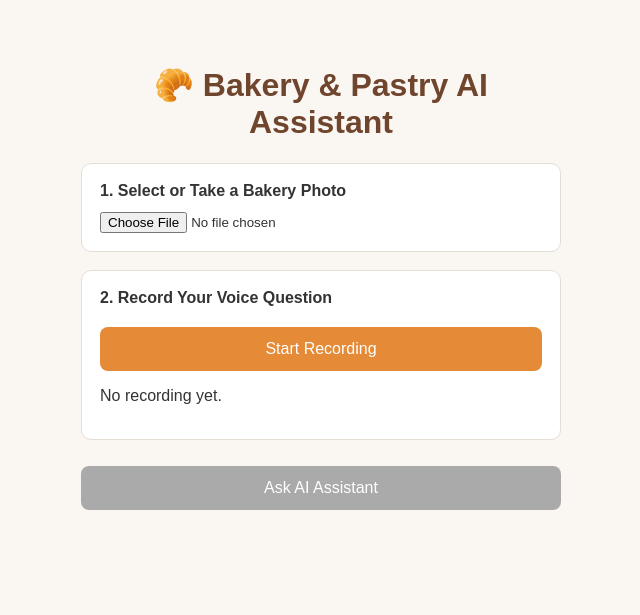
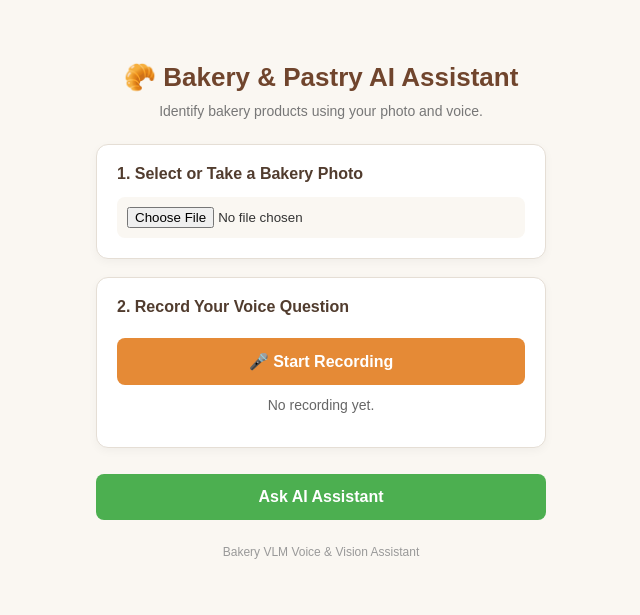
Before and after one commit to MrMinThant/Bakery-and-Pastry-Assistant, a Flask app: page / in a window 1280 px wide. Shown: the top 615 px of the page, without its empty margins (319-959 px from the left). Run offline with Flask 3, Linux system fonts and the light colour scheme.

Commit message:
Update index.html

```diff
--- a/templates/index.html
+++ b/templates/index.html
@@ -4,9 +4,14 @@
 <head>
     <meta charset="UTF-8">
     <meta name="viewport" content="width=device-width, initial-scale=1.0">
+
     <title>Bakery VLM Voice & Vision Assistant</title>
 
     <style>
+        * {
+            box-sizing: border-box;
+        }
+
         body {
             font-family: Arial, sans-serif;
             max-width: 480px;
@@ -19,44 +24,68 @@
         h1 {
             text-align: center;
             color: #70452d;
+            font-size: 26px;
+            margin-bottom: 25px;
+        }
+
+        h3 {
+            color: #70452d;
+            margin-top: 0;
         }
 
         .card {
             background: white;
-            padding: 18px;
+            padding: 20px;
             margin-bottom: 18px;
-            border-radius: 10px;
+            border-radius: 12px;
             border: 1px solid #e5ded5;
+            box-shadow: 0 3px 10px rgba(0, 0, 0, 0.04);
         }
 
         label {
             display: block;
             font-weight: bold;
-            margin-bottom: 12px;
+            margin-bottom: 14px;
+            color: #513c2e;
         }
 
         input[type="file"] {
             width: 100%;
+            padding: 10px;
+            background: #faf7f2;
+            border-radius: 8px;
         }
 
         #preview {
             display: none;
             width: 100%;
-            max-height: 250px;
+            max-height: 280px;
             object-fit: contain;
             margin-top: 15px;
             border-radius: 8px;
+            background: #f5f1eb;
         }
 
         button {
             width: 100%;
-            padding: 13px;
+            padding: 14px;
             border: none;
             border-radius: 8px;
             color: white;
             font-size: 16px;
+            font-weight: bold;
             cursor: pointer;
             margin-top: 8px;
+            transition: opacity 0.2s;
+        }
+
+        button:hover:not(:disabled) {
+            opacity: 0.88;
+        }
+
+        button:disabled {
+            background: #aaa;
+            cursor: not-allowed;
         }
 
         #recordBtn {
@@ -71,9 +100,16 @@
             background: #4caf50;
         }
 
-        #submitBtn:disabled {
-            background: #aaa;
-            cursor: not-allowed;
+        #audioStatus {
+            color: #666;
+            font-size: 14px;
+            text-align: center;
+            margin-top: 12px;
+        }
+
+        audio {
+            width: 100%;
+            margin-top: 12px;
         }
 
         #resultCard {
@@ -82,12 +118,23 @@
 
         #result {
             white-space: pre-wrap;
-            line-height: 1.6;
+            line-height: 1.7;
+            overflow-wrap: anywhere;
         }
 
-        audio {
-            width: 100%;
-            margin-top: 10px;
+        .subtitle {
+            text-align: center;
+            color: #777;
+            font-size: 14px;
+            margin-top: -15px;
+            margin-bottom: 25px;
+        }
+
+        .footer {
+            text-align: center;
+            color: #999;
+            font-size: 12px;
+            margin-top: 25px;
         }
     </style>
 </head>
@@ -96,7 +143,13 @@
 
     <h1>🥐 Bakery & Pastry AI Assistant</h1>
 
+    <p class="subtitle">
+        Identify bakery products using your photo and voice.
+    </p>
+
+    <!-- PHOTO SECTION -->
     <div class="card">
+
         <label>1. Select or Take a Bakery Photo</label>
 
         <input
@@ -106,187 +159,390 @@
             capture="environment"
         >
 
-        <img id="preview" alt="Bakery image preview">
+        <img
+            id="preview"
+            alt="Bakery product preview"
+        >
+
     </div>
 
+
+    <!-- VOICE RECORDING SECTION -->
     <div class="card">
+
         <label>2. Record Your Voice Question</label>
 
-        <button id="recordBtn">
-            Start Recording
+        <button id="recordBtn" type="button">
+            🎤 Start Recording
         </button>
 
-        <p id="audioStatus">No recording yet.</p>
+        <p id="audioStatus">
+            No recording yet.
+        </p>
 
-        <audio id="audioPlayback" controls style="display:none;"></audio>
+        <audio
+            id="audioPlayback"
+            controls
+            style="display:none;"
+        ></audio>
+
     </div>
 
-    <button id="submitBtn" disabled>
+
+    <!-- SUBMIT BUTTON -->
+    <button id="submitBtn" type="button" disabled>
         Ask AI Assistant
     </button>
 
+
+    <!-- RESULT SECTION -->
     <div class="card" id="resultCard">
+
         <h3>AI Analysis Result</h3>
+
         <div id="result"></div>
+
     </div>
 
+
+    <p class="footer">
+        Bakery VLM Voice & Vision Assistant
+    </p>
+
+
     <script>
-        let mediaRecorder;
+
+        // =====================================
+        // VARIABLES
+        // =====================================
+
+        let mediaRecorder = null;
         let audioChunks = [];
         let audioBlob = null;
+        let currentStream = null;
 
         const imageInput = document.getElementById("imageInput");
         const preview = document.getElementById("preview");
+
         const recordBtn = document.getElementById("recordBtn");
         const audioStatus = document.getElementById("audioStatus");
         const audioPlayback = document.getElementById("audioPlayback");
+
         const submitBtn = document.getElementById("submitBtn");
+
         const resultCard = document.getElementById("resultCard");
         const resultDiv = document.getElementById("result");
 
+
+        // =====================================
+        // CHECK IF BOTH INPUTS ARE READY
+        // =====================================
+
         function checkReady() {
+
             submitBtn.disabled = !(
-                imageInput.files.length > 0 && audioBlob !== null
+                imageInput.files.length > 0 &&
+                audioBlob !== null &&
+                (!mediaRecorder || mediaRecorder.state === "inactive")
             );
+
         }
 
-        // Image preview
+
+        // =====================================
+        // IMAGE PREVIEW
+        // =====================================
+
         imageInput.addEventListener("change", function () {
+
             const file = imageInput.files[0];
 
             if (file) {
+
+                if (preview.src.startsWith("blob:")) {
+                    URL.revokeObjectURL(preview.src);
+                }
+
                 preview.src = URL.createObjectURL(file);
                 preview.style.display = "block";
+
+            } else {
+
+                preview.style.display = "none";
+
             }
 
             checkReady();
+
         });
 
-        // Voice recording
+
+        // =====================================
+        // VOICE RECORDING
+        // =====================================
+
         recordBtn.addEventListener("click", async function () {
+
             try {
+
+                // START RECORDING
+
                 if (!mediaRecorder || mediaRecorder.state === "inactive") {
 
-                    const stream = await navigator.mediaDevices.getUserMedia({
+                    if (!navigator.mediaDevices ||
+                        !navigator.mediaDevices.getUserMedia) {
+
+                        throw new Error(
+                            "Microphone access requires HTTPS and a supported browser."
+                        );
+
+                    }
+
+                    if (!window.MediaRecorder) {
+
+                        throw new Error(
+                            "Your browser does not support voice recording."
+                        );
+
+                    }
+
+                    currentStream =
+                        await navigator.mediaDevices.getUserMedia({
                             audio: true
                         });
 
-                    let mimeType = "audio/webm";
+                    let mimeType = "";
 
-                    if (!MediaRecorder.isTypeSupported(mimeType)) {
-                        mimeType = "";
+                    const supportedTypes = [
+                        "audio/webm;codecs=opus",
+                        "audio/webm",
+                        "audio/mp4"
+                    ];
+
+                    for (const type of supportedTypes) {
+
+                        if (MediaRecorder.isTypeSupported(type)) {
+                            mimeType = type;
+                            break;
                         }
 
-                    mediaRecorder = mimeType
-                        ? new MediaRecorder(stream, { mimeType })
-                        : new MediaRecorder(stream);
+                    }
+
+                    if (mimeType) {
+
+                        mediaRecorder = new MediaRecorder(
+                            currentStream,
+                            { mimeType: mimeType }
+                        );
+
+                    } else {
+
+                        mediaRecorder = new MediaRecorder(currentStream);
+
+                    }
 
                     audioChunks = [];
+                    audioBlob = null;
+
+                    submitBtn.disabled = true;
 
                     mediaRecorder.ondataavailable = function (event) {
-                        if (event.data.size > 0) {
+
+                        if (event.data && event.data.size > 0) {
                             audioChunks.push(event.data);
                         }
+
                     };
 
                     mediaRecorder.onstop = function () {
+
                         audioBlob = new Blob(audioChunks, {
                             type: mediaRecorder.mimeType || "audio/webm"
                         });
 
-                        audioPlayback.src = URL.createObjectURL(audioBlob);
+                        audioPlayback.src =
+                            URL.createObjectURL(audioBlob);
+
                         audioPlayback.style.display = "block";
 
-                        audioStatus.textContent = "Voice recorded successfully!";
+                        audioStatus.textContent =
+                            "Voice recorded successfully!";
 
-                        stream.getTracks().forEach(track => track.stop());
+                        recordBtn.textContent = "🎤 Record Again";
+
+                        recordBtn.classList.remove("recording");
+
+                        if (currentStream) {
+
+                            currentStream.getTracks().forEach(
+                                track => track.stop()
+                            );
+
+                            currentStream = null;
+
+                        }
 
                         checkReady();
+
                     };
 
                     mediaRecorder.start();
 
-                    recordBtn.textContent = "Stop Recording";
+                    recordBtn.textContent = "⏹ Stop Recording";
+
                     recordBtn.classList.add("recording");
-                    audioStatus.textContent = "Recording... Speak now.";
 
-                } else {
+                    audioStatus.textContent =
+                        "Recording... Speak your question now.";
+
+                }
+
+                // STOP RECORDING
+
+                else if (mediaRecorder.state === "recording") {
+
                     mediaRecorder.stop();
 
-                    recordBtn.textContent = "Record Again";
-                    recordBtn.classList.remove("recording");
+                    recordBtn.disabled = true;
+
+                    audioStatus.textContent =
+                        "Finishing your recording...";
+
+                    // The onstop event will enable the button again.
+
+                    mediaRecorder.addEventListener("stop", function () {
+                        recordBtn.disabled = false;
+                    }, { once: true });
+
                 }
 
             } catch (error) {
+
+                if (currentStream) {
+
+                    currentStream.getTracks().forEach(
+                        track => track.stop()
+                    );
+
+                    currentStream = null;
+
+                }
+
+                audioStatus.textContent = "Recording could not start.";
+
                 alert("Microphone error: " + error.message);
+
             }
+
         });
 
-        // Send image and audio to Flask backend
+
+        // =====================================
+        // SEND IMAGE AND AUDIO TO FLASK BACKEND
+        // =====================================
+
         submitBtn.addEventListener("click", async function () {
+
+            if (!imageInput.files.length || !audioBlob) {
+
+                alert("Please select a photo and record a voice question.");
+
+                return;
+
+            }
+
             submitBtn.disabled = true;
+
             submitBtn.textContent = "Analyzing...";
 
             resultCard.style.display = "block";
-            resultDiv.textContent = "Please wait. AI is analyzing your image and voice...";
+
+            resultDiv.textContent =
+                "Please wait. AI is analyzing your image and voice...";
 
             const formData = new FormData();
 
-            formData.append("image", imageInput.files[0]);
-            formData.append("audio", audioBlob, "question.webm");
+            formData.append(
+                "image",
+                imageInput.files[0]
+            );
+
+            const audioExtension =
+                audioBlob.type.includes("mp4") ? "mp4" : "webm";
+
+            formData.append(
+                "audio",
+                audioBlob,
+                "question." + audioExtension
+            );
+
 
             try {
-               const responseText = await response.text();
 
-let data;
+                // SEND REQUEST TO PYTHON BACKEND
 
-try {
-    data = JSON.parse(responseText);
-} catch (error) {
-    throw new Error(
-        "Server returned an invalid response. HTTP status: "
-        + response.status
-        + ". Please check Render Logs."
-    );
-}
+                const response = await fetch("/analyze", {
 
-if (!response.ok) {
-    throw new Error(data.error || "Analysis failed.");
-}
+                    method: "POST",
 
-resultDiv.textContent = data.answer || "No answer received.";
+                    body: formData
 
-                const data = await response.json();
+                });
+
+
+                // READ SERVER RESPONSE
 
                 const responseText = await response.text();
 
                 let data;
 
                 try {
+
                     data = JSON.parse(responseText);
+
                 } catch (error) {
+
                     throw new Error(
-        "Server returned an invalid response. HTTP status: "
-        + response.status
-        + ". Please check Render Logs."
+                        "Server returned an invalid response. HTTP status: " +
+                        response.status +
+                        ". Please check Render Logs."
                     );
+
                 }
 
+
+                // CHECK FOR SERVER ERRORS
+
                 if (!response.ok) {
-    throw new Error(data.error || "Analysis failed.");
+
+                    throw new Error(
+                        data.error || "AI analysis failed."
+                    );
+
                 }
 
-                resultDiv.textContent = data.answer || "No answer received.";
+
+                // DISPLAY AI RESULT
+
+                resultDiv.textContent =
+                    data.answer || "No answer received.";
+
 
             } catch (error) {
-                resultDiv.textContent = "Error: " + error.message;
+
+                resultDiv.textContent =
+                    "Error: " + error.message;
 
             } finally {
-                submitBtn.disabled = false;
+
                 submitBtn.textContent = "Ask AI Assistant";
+
                 checkReady();
+
             }
+
         });
+
     </script>
 
 </body>
```
Lines whose indentation alone changed are shown as unchanged.
